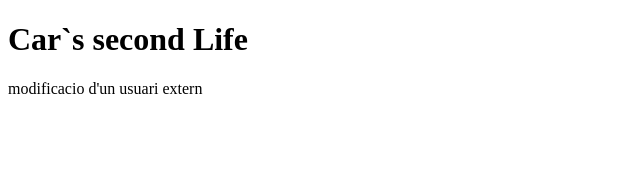
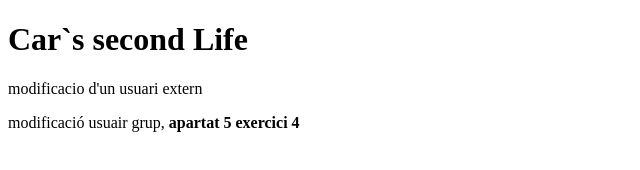
Before and after one commit to CyprianKazimierz/gitcyprian, a plain HTML site: page Vista/index.html in a window 1280 px wide. Shown: the whole page, without its empty margins (0-640 px from the left). Drawn offline with Linux system fonts and the light colour scheme.

Commit message:
2.6 (afegim paragraf index.html)

```diff
--- a/Vista/index.html
+++ b/Vista/index.html
@@ -8,5 +8,6 @@
 <body>
     <h1>Car`s second Life</h1>
     <p>modificacio d'un usuari extern<p>
+    <p>modificació usuair grup, <b>apartat 5 exercici 4</b></p>
 </body>
 </html>
```
